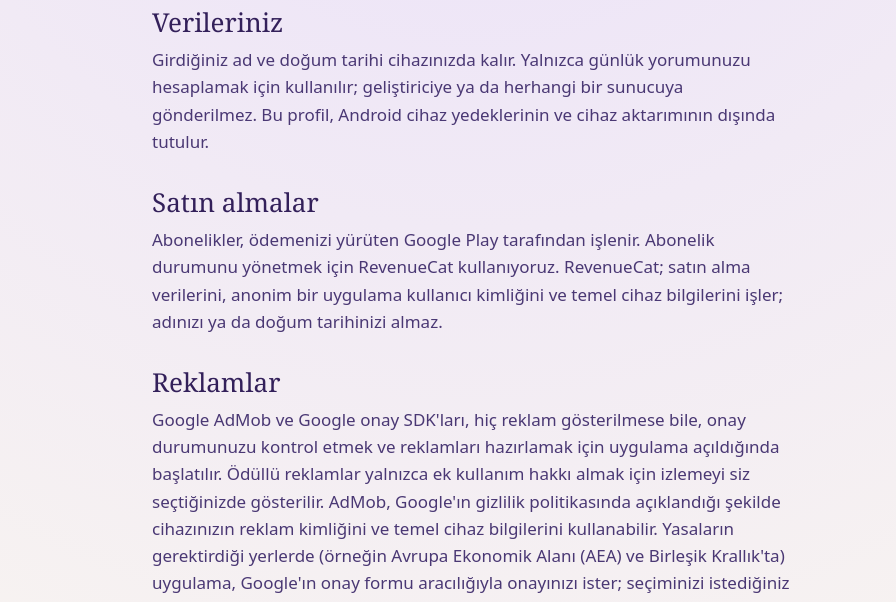
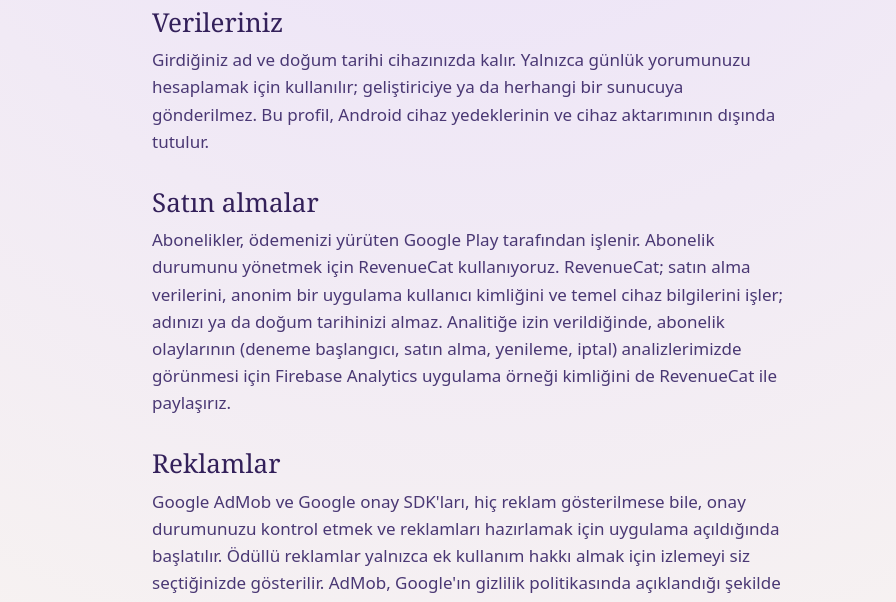
Before and after one commit to cpeakdot/cpeakdot.github.io, a plain HTML site: page luckwise/tr/privacy/index.html in a window 1280 px wide. Shown: the part 194-796 px from the top of the page, without its empty margins (168-1064 px from the left). Drawn offline with Linux system fonts and the light colour scheme.

Commit message:
Luckwise privacy: Firebase app instance id shared with RevenueCat
Co-Authored-By: Claude Opus 5.5 <noreply@anthropic.com>

```diff
--- a/luckwise/tr/privacy/index.html
+++ b/luckwise/tr/privacy/index.html
@@ -15,7 +15,7 @@
 <p>Girdiğiniz ad ve doğum tarihi cihazınızda kalır. Yalnızca günlük yorumunuzu hesaplamak için kullanılır; geliştiriciye ya da herhangi bir sunucuya gönderilmez. Bu profil, Android cihaz yedeklerinin ve cihaz aktarımının dışında tutulur.</p>
 
 <h2>Satın almalar</h2>
-<p>Abonelikler, ödemenizi yürüten Google Play tarafından işlenir. Abonelik durumunu yönetmek için RevenueCat kullanıyoruz. RevenueCat; satın alma verilerini, anonim bir uygulama kullanıcı kimliğini ve temel cihaz bilgilerini işler; adınızı ya da doğum tarihinizi almaz.</p>
+<p>Abonelikler, ödemenizi yürüten Google Play tarafından işlenir. Abonelik durumunu yönetmek için RevenueCat kullanıyoruz. RevenueCat; satın alma verilerini, anonim bir uygulama kullanıcı kimliğini ve temel cihaz bilgilerini işler; adınızı ya da doğum tarihinizi almaz. Analitiğe izin verildiğinde, abonelik olaylarının (deneme başlangıcı, satın alma, yenileme, iptal) analizlerimizde görünmesi için Firebase Analytics uygulama örneği kimliğini de RevenueCat ile paylaşırız.</p>
 
 <h2>Reklamlar</h2>
 <p>Google AdMob ve Google onay SDK'ları, hiç reklam gösterilmese bile, onay durumunuzu kontrol etmek ve reklamları hazırlamak için uygulama açıldığında başlatılır. Ödüllü reklamlar yalnızca ek kullanım hakkı almak için izlemeyi siz seçtiğinizde gösterilir. AdMob, Google'ın gizlilik politikasında açıklandığı şekilde cihazınızın reklam kimliğini ve temel cihaz bilgilerini kullanabilir. Yasaların gerektirdiği yerlerde (örneğin Avrupa Ekonomik Alanı (AEA) ve Birleşik Krallık'ta) uygulama, Google'ın onay formu aracılığıyla onayınızı ister; seçiminizi istediğiniz zaman Ayarlar &gt; Reklam gizlilik seçenekleri bölümünden değiştirebilirsiniz. Abonelere reklam gösterilmez.</p>
```
Also changed, not shown: luckwise/privacy/index.html (+1 -1 lines).
